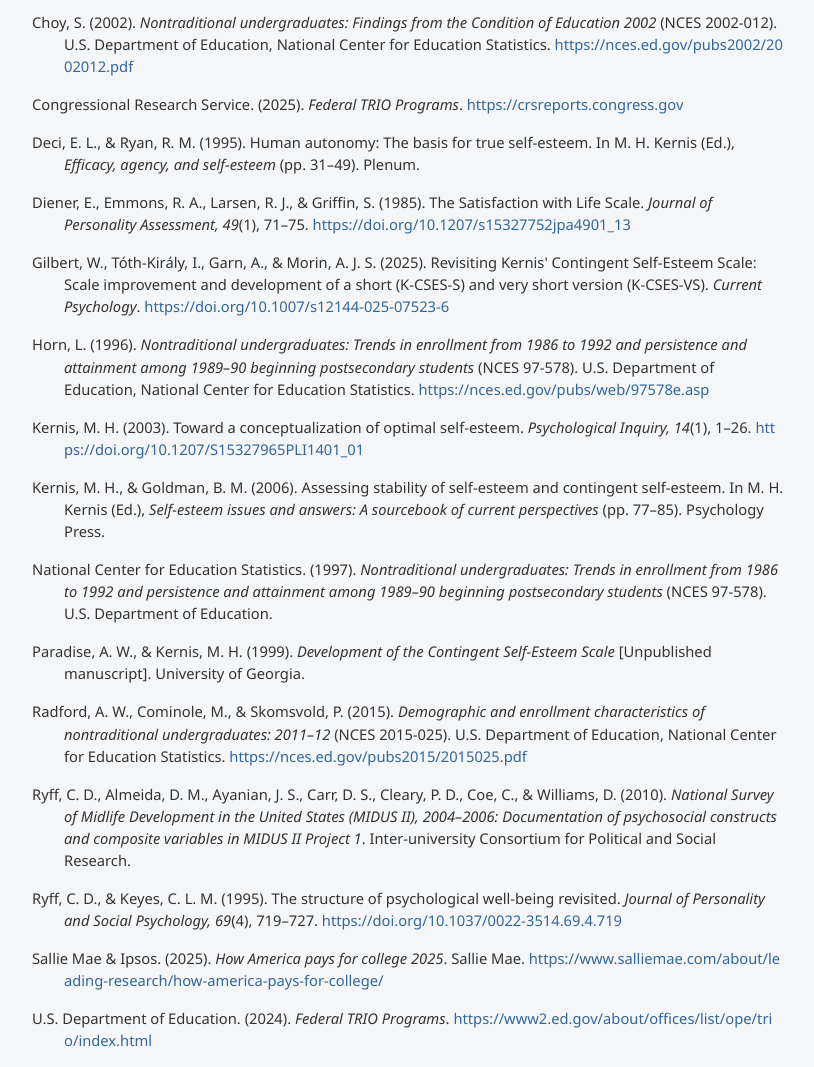
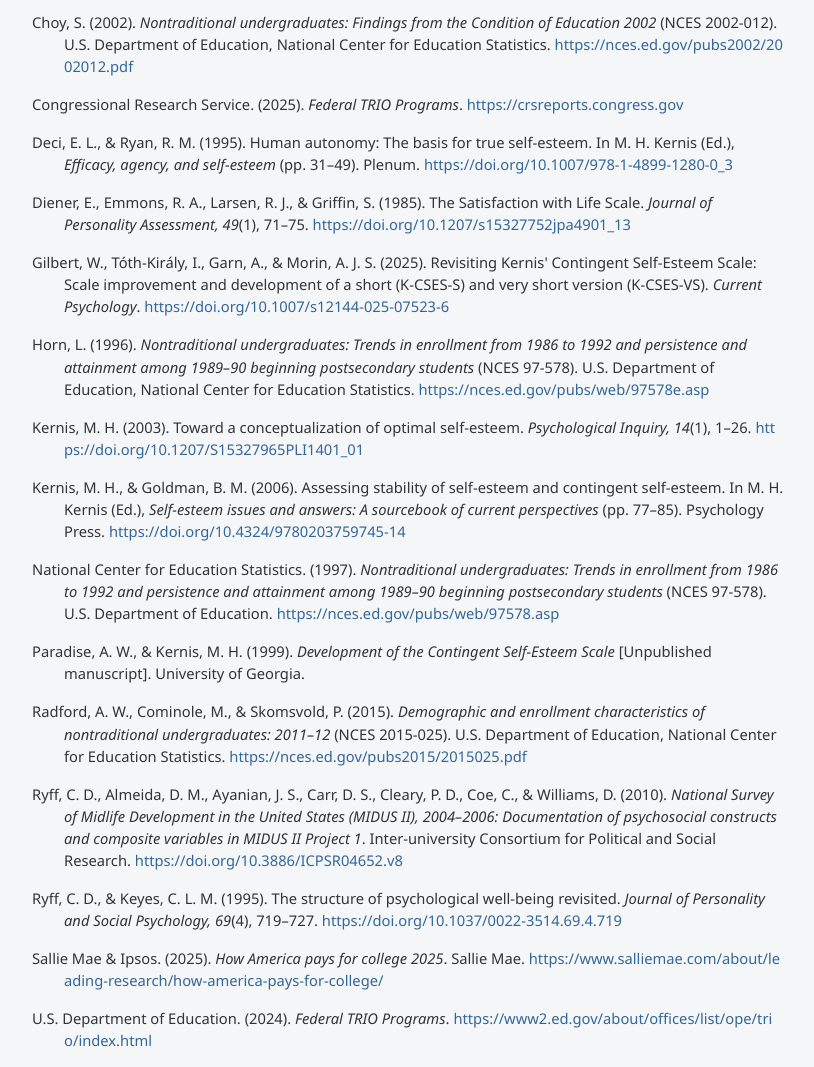
Before and after one commit to iangoescrunch/References-McNAIR, a plain HTML site: page index.html in a window 1280 px wide. Shown: the part 420-1487 px from the top of the page, without its empty margins (232-1046 px from the left). Drawn offline with Linux system fonts and the light colour scheme.

Commit message:
Enhance references with DOI links
Added DOI links to references for better accessibility.

```diff
--- a/index.html
+++ b/index.html
@@ -96,7 +96,7 @@
 
     <p class="ref">Congressional Research Service. (2025). <em>Federal TRIO Programs</em>. <a href="https://crsreports.congress.gov">https://crsreports.congress.gov</a></p>
 
-    <p class="ref">Deci, E. L., &amp; Ryan, R. M. (1995). Human autonomy: The basis for true self-esteem. In M. H. Kernis (Ed.), <em>Efficacy, agency, and self-esteem</em> (pp. 31–49). Plenum.</p>
+    <p class="ref">Deci, E. L., &amp; Ryan, R. M. (1995). Human autonomy: The basis for true self-esteem. In M. H. Kernis (Ed.), <em>Efficacy, agency, and self-esteem</em> (pp. 31–49). Plenum. <a href="https://doi.org/10.1007/978-1-4899-1280-0_3" target="_blank">https://doi.org/10.1007/978-1-4899-1280-0_3</a></p>
 
     <p class="ref">Diener, E., Emmons, R. A., Larsen, R. J., &amp; Griffin, S. (1985). The Satisfaction with Life Scale. <em>Journal of Personality Assessment, 49</em>(1), 71–75. <a href="https://doi.org/10.1207/s15327752jpa4901_13">https://doi.org/10.1207/s15327752jpa4901_13</a></p>
 
@@ -106,15 +106,15 @@
 
     <p class="ref">Kernis, M. H. (2003). Toward a conceptualization of optimal self-esteem. <em>Psychological Inquiry, 14</em>(1), 1–26. <a href="https://doi.org/10.1207/S15327965PLI1401_01">https://doi.org/10.1207/S15327965PLI1401_01</a></p>
 
-    <p class="ref">Kernis, M. H., &amp; Goldman, B. M. (2006). Assessing stability of self-esteem and contingent self-esteem. In M. H. Kernis (Ed.), <em>Self-esteem issues and answers: A sourcebook of current perspectives</em> (pp. 77–85). Psychology Press.</p>
+    <p class="ref">Kernis, M. H., &amp; Goldman, B. M. (2006). Assessing stability of self-esteem and contingent self-esteem. In M. H. Kernis (Ed.), <em>Self-esteem issues and answers: A sourcebook of current perspectives</em> (pp. 77–85). Psychology Press. <a href="https://doi.org/10.4324/9780203759745-14" target="_blank">https://doi.org/10.4324/9780203759745-14</a></p>
 
-    <p class="ref">National Center for Education Statistics. (1997). <em>Nontraditional undergraduates: Trends in enrollment from 1986 to 1992 and persistence and attainment among 1989–90 beginning postsecondary students</em> (NCES 97-578). U.S. Department of Education.</p>
+    <p class="ref">National Center for Education Statistics. (1997). <em>Nontraditional undergraduates: Trends in enrollment from 1986 to 1992 and persistence and attainment among 1989–90 beginning postsecondary students</em> (NCES 97-578). U.S. Department of Education. <a href="https://nces.ed.gov/pubs/web/97578.asp" target="_blank">https://nces.ed.gov/pubs/web/97578.asp</a></p>
 
     <p class="ref">Paradise, A. W., &amp; Kernis, M. H. (1999). <em>Development of the Contingent Self-Esteem Scale</em> [Unpublished manuscript]. University of Georgia.</p>
 
     <p class="ref">Radford, A. W., Cominole, M., &amp; Skomsvold, P. (2015). <em>Demographic and enrollment characteristics of nontraditional undergraduates: 2011–12</em> (NCES 2015-025). U.S. Department of Education, National Center for Education Statistics. <a href="https://nces.ed.gov/pubs2015/2015025.pdf">https://nces.ed.gov/pubs2015/2015025.pdf</a></p>
 
-    <p class="ref">Ryff, C. D., Almeida, D. M., Ayanian, J. S., Carr, D. S., Cleary, P. D., Coe, C., &amp; Williams, D. (2010). <em>National Survey of Midlife Development in the United States (MIDUS II), 2004–2006: Documentation of psychosocial constructs and composite variables in MIDUS II Project 1</em>. Inter-university Consortium for Political and Social Research.</p>
+    <p class="ref">Ryff, C. D., Almeida, D. M., Ayanian, J. S., Carr, D. S., Cleary, P. D., Coe, C., &amp; Williams, D. (2010). <em>National Survey of Midlife Development in the United States (MIDUS II), 2004–2006: Documentation of psychosocial constructs and composite variables in MIDUS II Project 1</em>. Inter-university Consortium for Political and Social Research. <a href="https://doi.org/10.3886/ICPSR04652.v8" target="_blank">https://doi.org/10.3886/ICPSR04652.v8</a></p>
 
     <p class="ref">Ryff, C. D., &amp; Keyes, C. L. M. (1995). The structure of psychological well-being revisited. <em>Journal of Personality and Social Psychology, 69</em>(4), 719–727. <a href="https://doi.org/10.1037/0022-3514.69.4.719">https://doi.org/10.1037/0022-3514.69.4.719</a></p>
 
```
